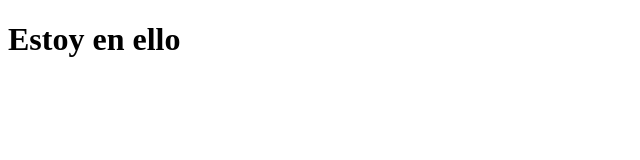
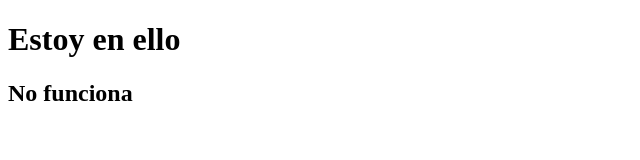
Before and after one commit to novemtec/novemtec.github.io, a plain HTML site: page index.html in a window 1280 px wide. Shown: the whole page, without its empty margins (0-640 px from the left). Drawn offline with Linux system fonts and the light colour scheme.

Commit message:
2da línea

```diff
--- a/index.html
+++ b/index.html
@@ -7,6 +7,6 @@
 </head>
 <body>
     <h1>Estoy en ello</h1>
-
+    <h2>No funciona</h2>
 </body>
 </html>
```
